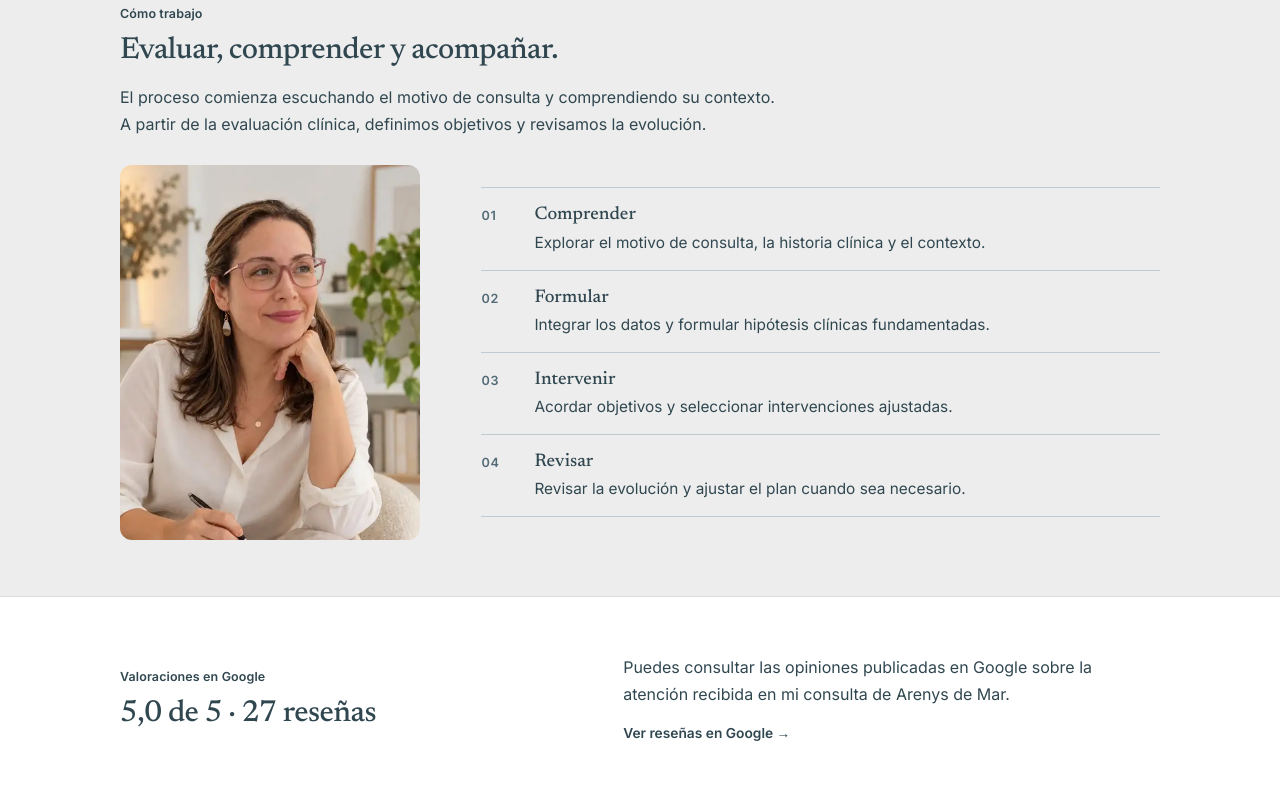
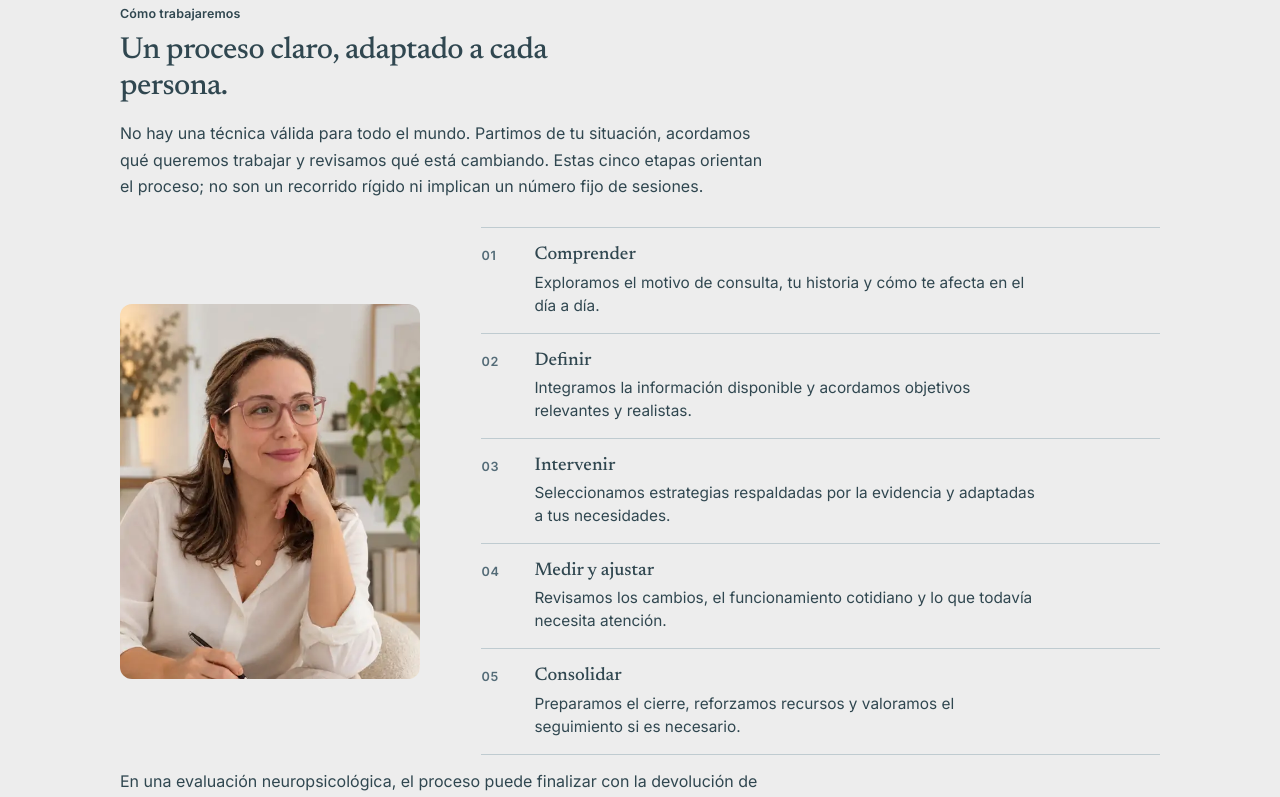
Before and after one commit to carolinasanchezgirona/Portfolio-Carolina, a Next.js app: page / in a window 1280 px wide. Shown: the part 2580-3377 px from the top of the page. Built offline with nearby package versions, Linux system fonts and the light colour scheme.

Commit message:
Presentar las cinco etapas del proceso clínico en la portada

```diff
--- a/app/page.tsx
+++ b/app/page.tsx
@@ -151,11 +151,12 @@ export default function HomePage() {
       <section className="editorial-section editorial-method" id="como-trabajo" aria-labelledby="metodo-title">
         <div className="editorial-wrap">
           <div className="editorial-section-head">
-            <p className="editorial-section-eyebrow">Cómo trabajo</p>
-            <h2 id="metodo-title">Evaluar, comprender y acompañar.</h2>
+            <p className="editorial-section-eyebrow">Cómo trabajaremos</p>
+            <h2 id="metodo-title">Un proceso claro, adaptado a cada persona.</h2>
             <p className="editorial-method-intro">
-              El proceso comienza escuchando el motivo de consulta y comprendiendo su contexto.
-              A partir de la evaluación clínica, definimos objetivos y revisamos la evolución.
+              No hay una técnica válida para todo el mundo. Partimos de tu situación, acordamos qué
+              queremos trabajar y revisamos qué está cambiando. Estas cinco etapas orientan el proceso;
+              no son un recorrido rígido ni implican un número fijo de sesiones.
             </p>
           </div>
 
@@ -170,24 +171,35 @@ export default function HomePage() {
                 loading="lazy"
               />
             </figure>
-            <div className="editorial-method-list" aria-label="Fases del proceso clínico">
+            <div className="editorial-method-list" aria-label="Cinco etapas del proceso clínico">
               <div className="editorial-method-item">
                 <span className="editorial-method-number" aria-hidden="true">01</span>
-                <div><h3>Comprender</h3><p>Explorar el motivo de consulta, la historia clínica y el contexto.</p></div>
+                <div><h3>Comprender</h3><p>Exploramos el motivo de consulta, tu historia y cómo te afecta en el día a día.</p></div>
               </div>
               <div className="editorial-method-item">
                 <span className="editorial-method-number" aria-hidden="true">02</span>
-                <div><h3>Formular</h3><p>Integrar los datos y formular hipótesis clínicas fundamentadas.</p></div>
+                <div><h3>Definir</h3><p>Integramos la información disponible y acordamos objetivos relevantes y realistas.</p></div>
               </div>
               <div className="editorial-method-item">
                 <span className="editorial-method-number" aria-hidden="true">03</span>
-                <div><h3>Intervenir</h3><p>Acordar objetivos y seleccionar intervenciones ajustadas.</p></div>
+                <div><h3>Intervenir</h3><p>Seleccionamos estrategias respaldadas por la evidencia y adaptadas a tus necesidades.</p></div>
               </div>
               <div className="editorial-method-item">
                 <span className="editorial-method-number" aria-hidden="true">04</span>
-                <div><h3>Revisar</h3><p>Revisar la evolución y ajustar el plan cuando sea necesario.</p></div>
+                <div><h3>Medir y ajustar</h3><p>Revisamos los cambios, el funcionamiento cotidiano y lo que todavía necesita atención.</p></div>
+              </div>
+              <div className="editorial-method-item">
+                <span className="editorial-method-number" aria-hidden="true">05</span>
+                <div><h3>Consolidar</h3><p>Preparamos el cierre, reforzamos recursos y valoramos el seguimiento si es necesario.</p></div>
               </div>
             </div>
+          </div>
+          <p className="editorial-method-intro">
+            En una evaluación neuropsicológica, el proceso puede finalizar con la devolución de resultados
+            y las recomendaciones, sin que sea necesaria una intervención posterior.
+          </p>
+          <div className="editorial-actions">
+            <a className="editorial-btn editorial-btn-secondary" href="/como-trabajo/">Conocer mi forma de trabajar <Arrow /></a>
           </div>
         </div>
       </section>
```
